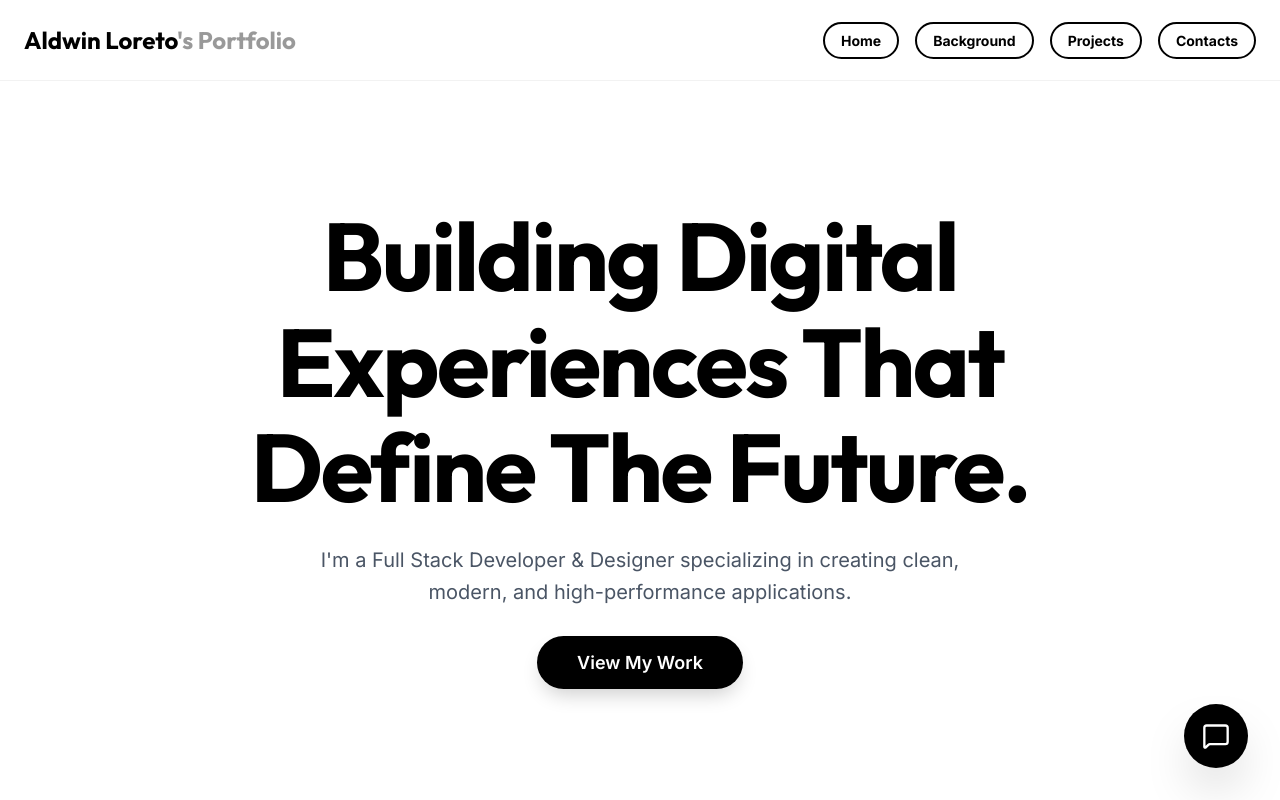
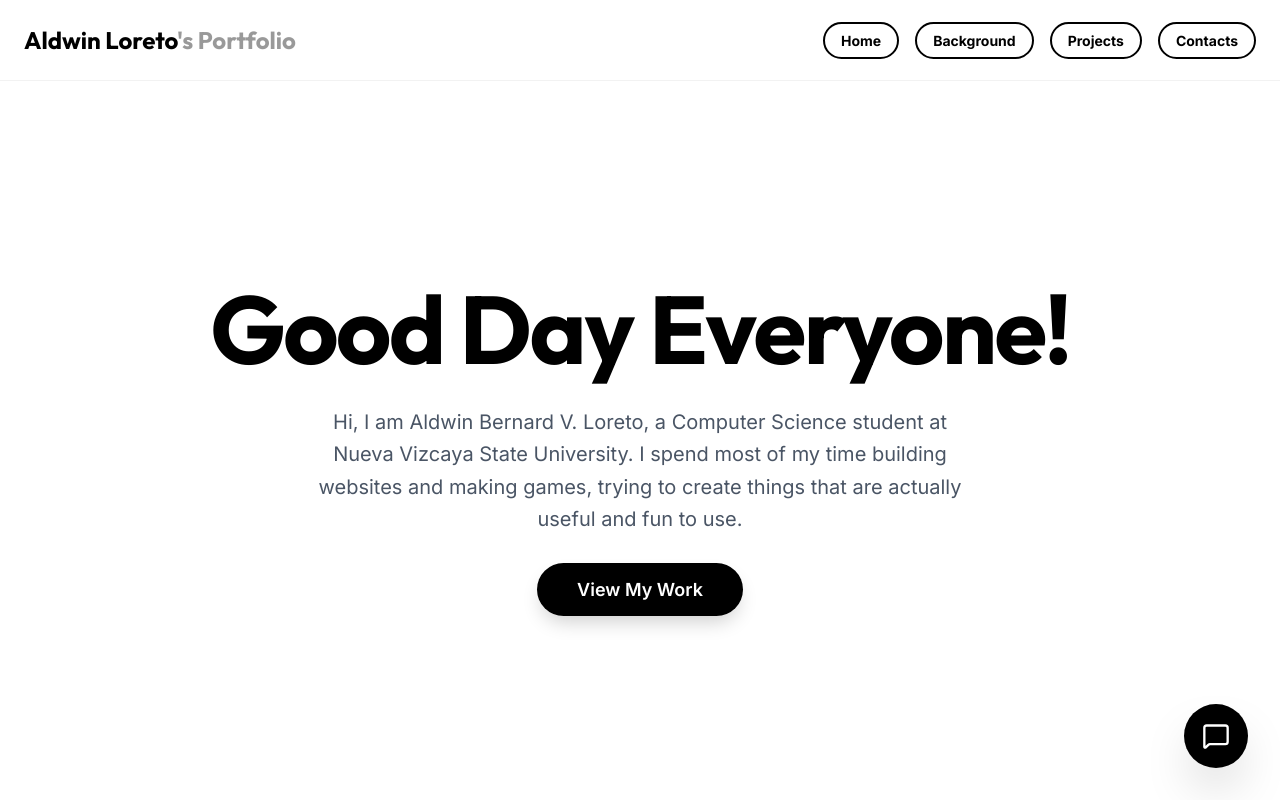
Before and after one commit to iHoshiii/Aldwin-Portfolio, a React app: page / in a window 1280 px wide. Shown: the top 800 px of the page. Built offline with nearby package versions, Linux system fonts and the light colour scheme; the HTML template or start-up script is replaced by a standard one.

Commit message:
front page

```diff
--- a/src/components/Home.tsx
+++ b/src/components/Home.tsx
@@ -7,10 +7,10 @@ const Home: React.FC = () => {
             <div className="absolute top-1/4 left-1/2 -translate-x-1/2 w-[600px] h-[600px] bg-black/5 rounded-full blur-[120px] -z-10"></div>
 
             <h1 className="text-5xl md:text-8xl font-bold font-outfit leading-[1.1] mb-6 max-w-5xl animate-fade-in">
-                Building <span className="text-black">Digital Experiences</span> That Define The Future.
+                Good <span className="text-black">Day</span> Everyone!
             </h1>
             <p className="text-lg md:text-xl text-gray-600 max-w-2xl mb-10 leading-relaxed animate-fade-in [animation-delay:200ms]">
-                I'm a Full Stack Developer & Designer specializing in creating clean, modern, and high-performance applications.
+                Hi, I am Aldwin Bernard V. Loreto, a Computer Science student at Nueva Vizcaya State University. I spend most of my time building websites and making games, trying to create things that are actually useful and fun to use.
             </p>
             <div className="animate-fade-in [animation-delay:400ms]">
                 <a href="#projects" className="px-10 py-4 bg-black text-white rounded-full font-semibold text-lg shadow-[0_10px_20px_-5px_rgba(0,0,0,0.2)] hover:shadow-[0_15px_30px_-5px_rgba(0,0,0,0.3)] hover:-translate-y-1 transition-all duration-300">
```
